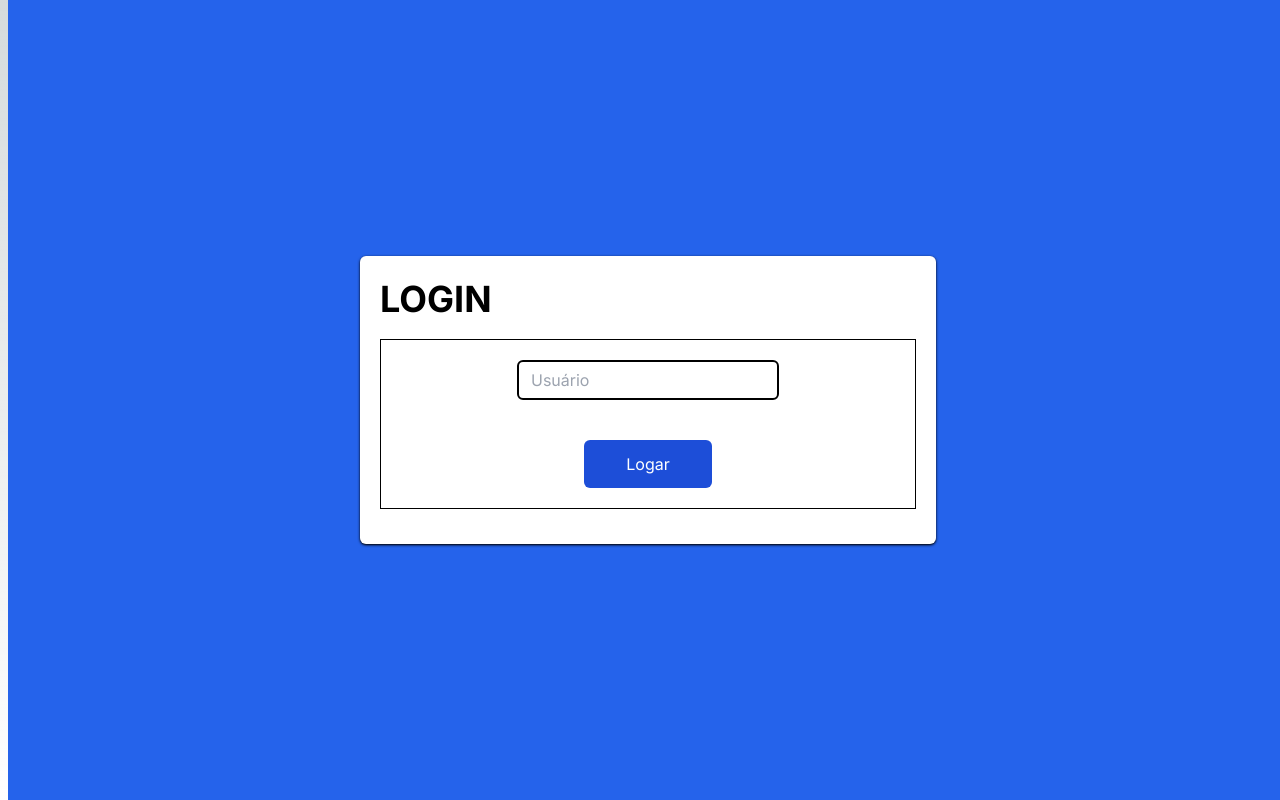
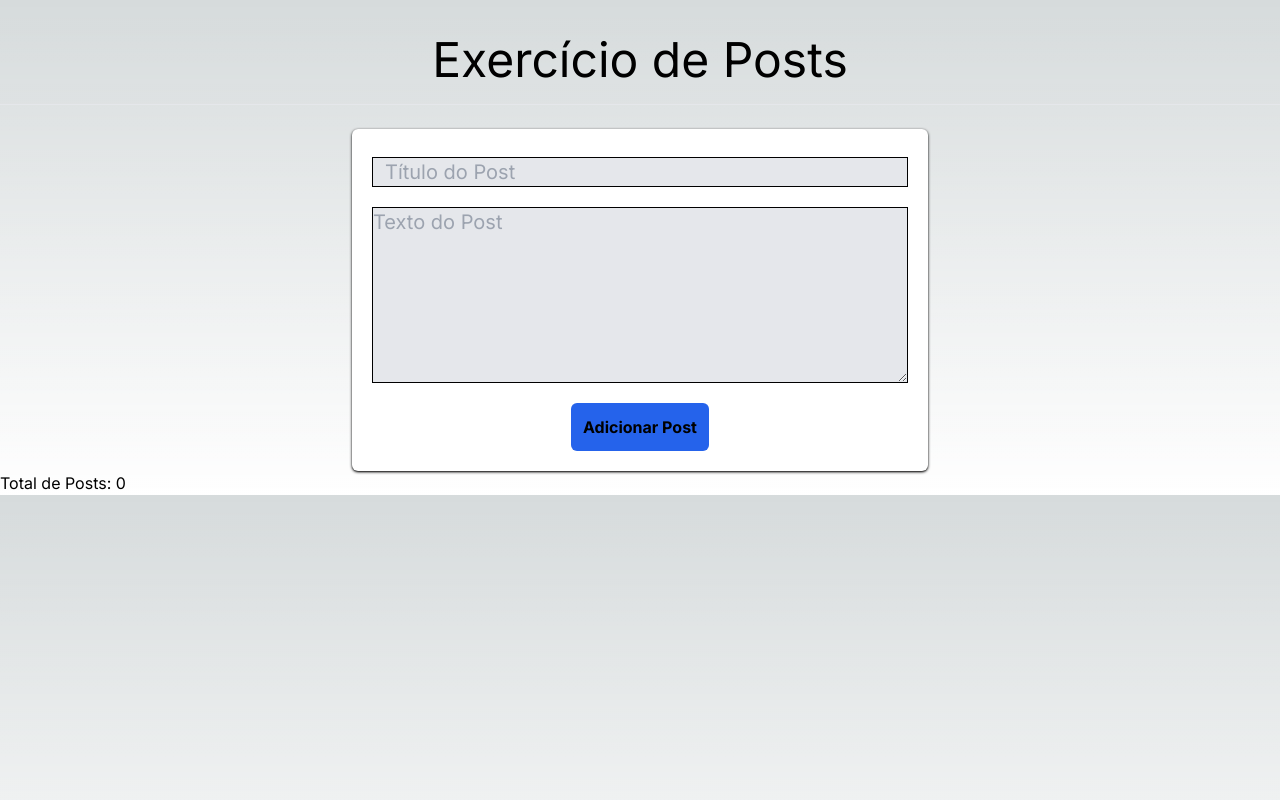
Before and after one commit to joseigorferreira/curso-b7web, a Next.js app in the folder react/react-primeiro-projeto/: page / in a window 1280 px wide. Built offline with nearby package versions, Linux system fonts and the light colour scheme.

Commit message:
Atualização

```diff
--- a/react/react-primeiro-projeto/src/app/page.tsx
+++ b/react/react-primeiro-projeto/src/app/page.tsx
@@ -1,11 +1,12 @@
 'use client'
 
+import { ExercicioPost } from "@/components/ExercicioPost";
 import { TelaLogin } from "@/components/TelaLogin";
 
 const Page = () => {
   return (
-    <div className="mx-2 bg-blue-600 w-full h-screen flex justify-center items-center">
-      <TelaLogin></TelaLogin>
+    <div className="">
+      <ExercicioPost></ExercicioPost>
     </div>
   );
 }
--- /dev/null
+++ b/react/react-primeiro-projeto/src/components/ExercicioPost.tsx
@@ -0,0 +1,18 @@
+import { PostContextProvider } from "@/contexts/PostContext";
+import { PostList } from "./PostList";
+import { HeaderPost } from "./HeaderPost";
+import { FooterPost } from "./FooterPost";
+
+export const ExercicioPost = () => {
+    return(
+        <div>
+            <PostContextProvider>
+                <div className="container mx-auto">
+                    <HeaderPost />
+                    <PostList />
+                    <FooterPost />
+                </div>
+            </PostContextProvider>
+        </div>
+    );
+}
--- /dev/null
+++ b/react/react-primeiro-projeto/src/components/FooterPost.tsx
@@ -0,0 +1,13 @@
+import { PostContext } from "@/contexts/PostContext";
+import { useContext } from "react";
+
+export const FooterPost = () =>{
+
+    const posts = useContext(PostContext);
+
+    return(
+        <footer>
+            Total de Posts: {posts?.posts.length}
+        </footer>
+    );
+}
--- /dev/null
+++ b/react/react-primeiro-projeto/src/components/HeaderPost.tsx
@@ -0,0 +1,39 @@
+import { PostContext } from "@/contexts/PostContext";
+import { useContext, useState } from "react";
+
+export const HeaderPost = () => {
+
+    const [titleInput, setTitleInput] = useState('');
+    const [textInput, setTextInput] = useState('');
+
+    const postsCtx = useContext(PostContext);
+
+    const handleButtonAdd = () => {
+        if (titleInput && textInput){
+            postsCtx?.addPost(titleInput,textInput);
+            setTitleInput('');
+            setTextInput('');
+        }
+    }
+
+    return (
+        <div>
+            <div className="flex justify-center items-center text-5xl mt-9 border-b pb-5">
+                <h1>Exercício de Posts</h1>
+            </div>
+            <div className="flex justify-center mt-6">
+                <div className="w-full max-w-xl bg-white rounded-md pl-5 pt-2 pr-5 shadow shadow-black">
+                    <div className="border-black border mt-5">
+                        <input placeholder="Título do Post" type="text" className="rounded-mb bg-gray-200 text-black px-3 w-full text-xl" value={titleInput} onChange={e => setTitleInput(e.target.value)} ></input>
+                    </div>
+                    <div className="  mt-5 mb-5 h-44">
+                        <textarea value={textInput} onChange={e => setTextInput(e.target.value)} placeholder="Texto do Post" className="border-black border rounded-mb bg-gray-200 text-black w-full h-full text-xl"></textarea>
+                    </div>
+                    <div className="mb-5 flex justify-center font-bold">
+                        <button className="bg-blue-600 p-3 rounded-md hover:opacity-80" onClick={handleButtonAdd}>Adicionar Post</button>
+                    </div>
+                </div>
+            </div>
+        </div>
+    );
+}
--- /dev/null
+++ b/react/react-primeiro-projeto/src/components/PostList.tsx
@@ -0,0 +1,20 @@
+import { PostContext } from "@/contexts/PostContext";
+import { useContext } from "react";
+
+export const PostList = () => {
+    const posts = useContext(PostContext);
+    return(
+        <div>
+            {posts?.posts.map( item =>
+                <div key={item.id}>
+                    <div>
+                        {item.title}
+                    </div>
+                    <div>
+                        {item.text}
+                    </div>
+                </div>
+            )}
+        </div>
+    );
+}
--- /dev/null
+++ b/react/react-primeiro-projeto/src/contexts/PostContext.tsx
@@ -0,0 +1,32 @@
+import { ReactNode, createContext, useState } from "react";
+import { Post } from '@/types/Post';
+
+type PostContextType = {
+    posts: Post[];
+    addPost: (title: string, text: string) => void;
+}
+
+export const PostContext = createContext<PostContextType | null>(null);
+
+type Props = {
+    children: ReactNode;
+}
+
+export const PostContextProvider = ({children}: Props) => {
+
+    const [posts, setPosts] = useState<Post[]>([]);
+
+    const addPost = (title:string, text: string) => {
+        setPosts([...posts, {
+            id: posts.length,
+            title: title,
+            text: text
+        }])
+    }
+
+    return(
+        <PostContext.Provider value={{posts, addPost}}>
+            {children}
+        </PostContext.Provider>
+    );
+}
--- /dev/null
+++ b/react/react-primeiro-projeto/src/types/Post.ts
@@ -0,0 +1,5 @@
+export type Post = {
+    id: number;
+    title: string;
+    text: string;
+}
```
